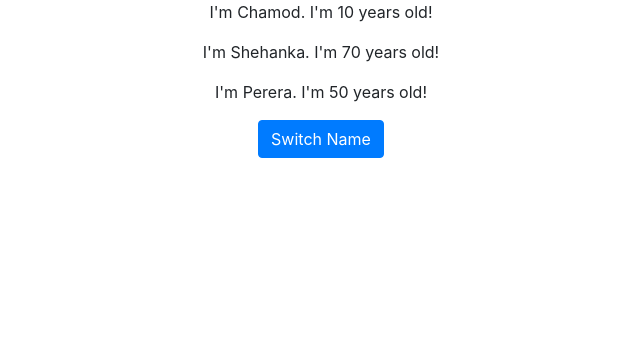
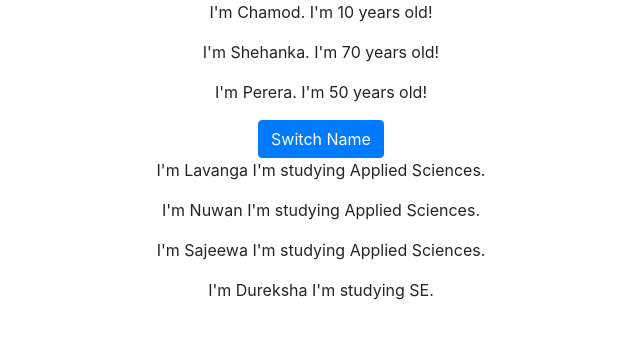
Before and after one commit to chamodshehanka/go-react-firebase, a React (Create React App) app in the folder frontend/: page / in a window 1280 px wide. Shown: the top 338 px of the page, without its empty margins (319-959 px from the left). Built offline with nearby package versions, Linux system fonts and the light colour scheme.

Commit message:
Students list added

```diff
--- a/frontend/src/App.js
+++ b/frontend/src/App.js
@@ -2,11 +2,15 @@ import React from 'react';
 import './App.css';
 import Landing from './components/Landing';
 import 'bootstrap/dist/css/bootstrap.css';
+import StudentsList from './components/StudentsList';
 
 function App() {
   return (
     <div className='App'>
       <Landing />
+      <div className='container'>
+        <StudentsList />
+      </div>
     </div>
   );
 }
--- /dev/null
+++ b/frontend/src/components/Student.jsx
@@ -0,0 +1,13 @@
+import React from 'react';
+
+const Student = props => {
+  return (
+    <div>
+      <p>
+        I'm {props.name} I'm studying {props.degree}.
+      </p>
+    </div>
+  );
+};
+
+export default Student;
--- /dev/null
+++ b/frontend/src/components/StudentsList.jsx
@@ -0,0 +1,33 @@
+import React, { useState } from 'react';
+import Student from './Student';
+
+const StudentsList = props => {
+  const [studentsState, setStudentsState] = useState({
+    students: [
+      { id: 1, name: 'Lavanga', degree: 'Applied Sciences' },
+      { id: 2, name: 'Nuwan', degree: 'Applied Sciences' },
+      { id: 3, name: 'Sajeewa', degree: 'Applied Sciences' },
+      { id: 4, name: 'Dureksha', degree: 'SE' }
+    ]
+  });
+
+  const switchNameHadler = () => {
+    this.setState({
+      persons: [
+        { id: 1, name: 'Cat', age: 10 },
+        { id: 2, name: 'Shehanka', age: 70 },
+        { id: 3, name: 'Perera', age: 50 }
+      ]
+    });
+  };
+
+  return (
+    <div>
+      {studentsState.students.map(e => (
+        <Student key={e.id} name={e.name} degree={e.degree} />
+      ))}
+    </div>
+  );
+};
+
+export default StudentsList;
```
